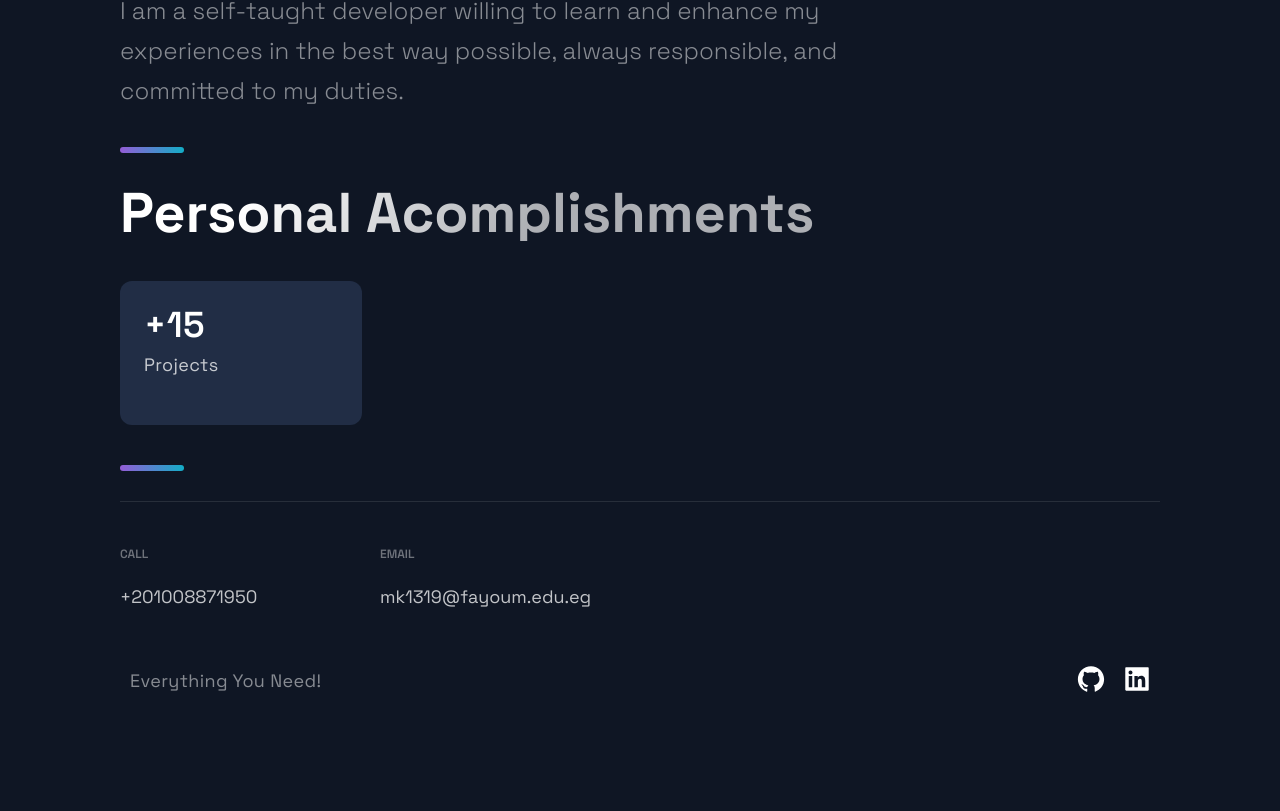
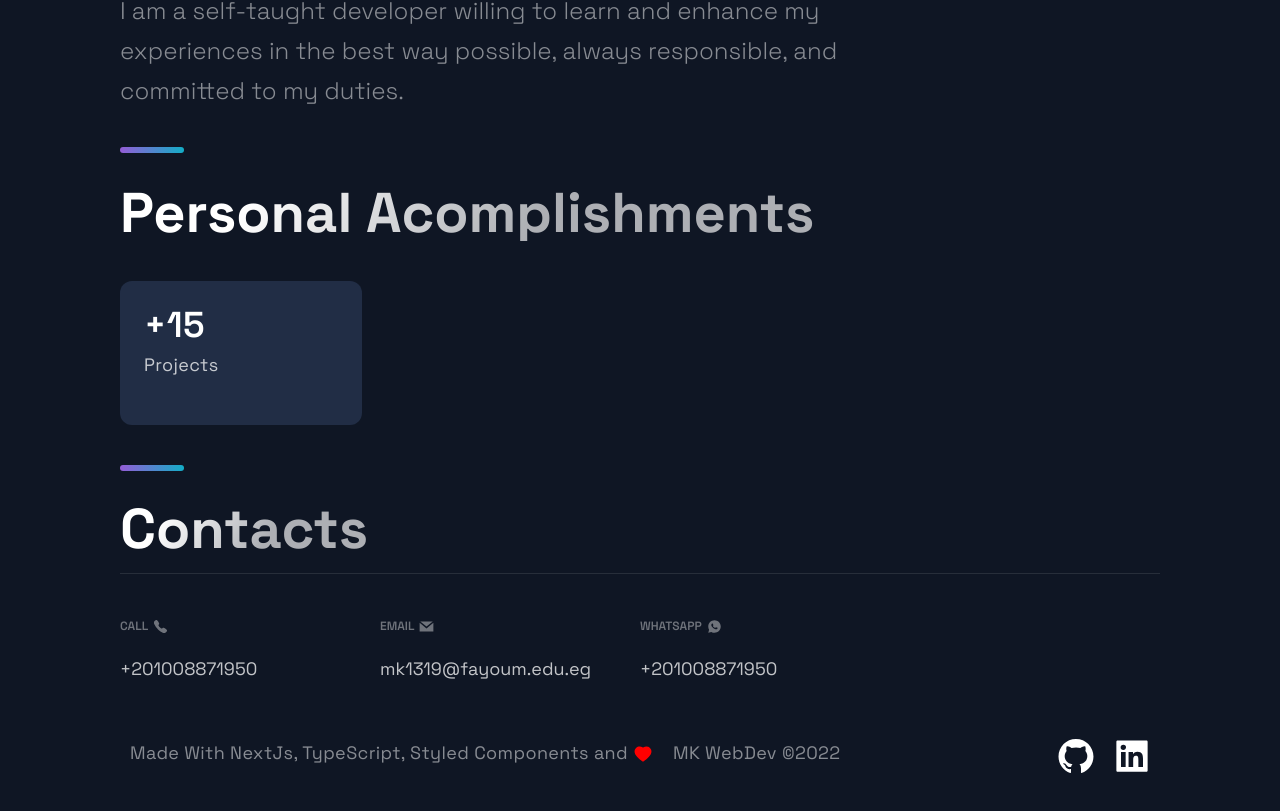
Before and after one commit to mostafakamal22/nextjs-portfolio, a Next.js app: page / in a window 1280 px wide. Shown: the part 2918-3729 px from the top of the page. Before the commit the page ends 3675 px from the top, so only its background shows below. Built offline with nearby package versions, Linux system fonts and the light colour scheme.

Commit message:
update footer with contact info

```diff
--- a/src/components/Footer/Footer.js
+++ b/src/components/Footer/Footer.js
@@ -1,5 +1,7 @@
 import React from "react";
-import { AiFillGithub, AiFillLinkedin } from "react-icons/ai";
+import { AiFillGithub, AiFillHeart, AiFillLinkedin } from "react-icons/ai";
+import { contacts } from "../../constants/constants";
+import { SectionTitle } from "../../styles/GlobalComponents";
 
 import { SocialIcons } from "../Header/HeaderStyles";
 import {
@@ -17,29 +19,41 @@ import {
 const Footer = () => {
   return (
     <FooterWrapper id="footer">
+      <SectionTitle>Contacts</SectionTitle>
       <LinkList>
-        <LinkColumn>
-          <LinkTitle>Call</LinkTitle>
-          <LinkItem href="tel:+201008871950">+201008871950</LinkItem>
-        </LinkColumn>
-        <LinkColumn>
-          <LinkTitle>Email</LinkTitle>
-          <LinkItem href="mailto:mk1319@fayoum.edu.eg">
-            mk1319@fayoum.edu.eg
-          </LinkItem>
-        </LinkColumn>
+        {contacts.map(({ title, text, icon, link }, index) => (
+          <LinkColumn key={index}>
+            <LinkTitle>
+              {title}
+              {icon}
+            </LinkTitle>
+            <LinkItem href={link} target="_blank">
+              {text}
+            </LinkItem>
+          </LinkColumn>
+        ))}
       </LinkList>
       <SocialIconsContainer>
         <CompanyContainer>
-          <Slogan>Everything You Need!</Slogan>
+          <Slogan>
+            Made With NextJs, TypeScript, Styled Components and{" "}
+            <AiFillHeart
+              style={{ color: "red", marginBottom: "-5px" }}
+              size={20}
+            />
+          </Slogan>
+          <Slogan>MK WebDev ©2022</Slogan>
         </CompanyContainer>
         <SocialContainer>
-          <SocialIcons href="https://github.com/mostafakamal22">
-            <AiFillGithub size="3rem" />
+          <SocialIcons href="https://github.com/mostafakamal22" target="_blank">
+            <AiFillGithub size={40} />
           </SocialIcons>
 
-          <SocialIcons href="https://linkedin.com/in/mostafakamal22/">
-            <AiFillLinkedin size="3rem" />
+          <SocialIcons
+            href="https://linkedin.com/in/mostafakamal22/"
+            target="_blank"
+          >
+            <AiFillLinkedin size={40} />
           </SocialIcons>
         </SocialContainer>
       </SocialIconsContainer>
--- a/src/components/Footer/FooterStyles.js
+++ b/src/components/Footer/FooterStyles.js
@@ -1,4 +1,4 @@
-import styled from "styled-components"
+import styled from "styled-components";
 
 export const FooterWrapper = styled.section`
   width: calc(100vw - 96px);
@@ -7,19 +7,18 @@ export const FooterWrapper = styled.section`
   margin: 1rem auto;
   box-sizing: content-box;
 
-
-  @media ${props => props.theme.breakpoints.sm} {
+  @media ${(props) => props.theme.breakpoints.sm} {
     padding: 0 16px 48px;
     width: calc(100vw - 32px);
   }
-`
+`;
 
 export const LinkItem = styled.a`
   font-size: 18px;
   line-height: 30px;
   color: rgba(255, 255, 255, 0.75);
   margin-bottom: 16px;
-	transition: .3s ease;
+  transition: 0.3s ease;
   position: relative;
   left: 0;
 
@@ -28,58 +27,56 @@ export const LinkItem = styled.a`
     left: 6px;
   }
 
-	@media ${props => props.theme.breakpoints.md} {
+  @media ${(props) => props.theme.breakpoints.md} {
     font-size: 16px;
     line-height: 28px;
     display: flex;
   }
 
-	@media ${props => props.theme.breakpoints.sm} {
+  @media ${(props) => props.theme.breakpoints.sm} {
     font-size: 8px;
     line-height: 14px;
     margin-bottom: 8px;
     display: flex;
     align-items: center;
   }
-`
+`;
 
 export const SocialIconsContainer = styled.div`
   max-width: 1040px;
   display: flex;
   justify-content: space-between;
 
-@media ${props => props.theme.breakpoints.md}{
+  @media ${(props) => props.theme.breakpoints.md} {
     display: flex;
     justify-content: space-between;
   }
 
-@media ${props => props.theme.breakpoints.sm}{
+  @media ${(props) => props.theme.breakpoints.sm} {
     display: flex;
     width: 100%;
     flex-direction: column;
   }
-`
+`;
 
 export const CompanyContainer = styled.div`
   display: flex;
-	align-items:baseline;
+  align-items: baseline;
   flex-wrap: wrap;
   margin-right: auto;
 
-
-	@media ${props => props.theme.breakpoints.md}{
+  @media ${(props) => props.theme.breakpoints.md} {
     flex-direction: column;
     align-items: baseline;
   }
 
-	@media ${props => props.theme.breakpoints.sm}{
+  @media ${(props) => props.theme.breakpoints.sm} {
     display: flex;
     flex-direction: column;
     margin: 0 0 32px;
     align-items: center;
   }
-`
-
+`;
 
 export const Slogan = styled.p`
   color: rgba(255, 255, 255, 0.5);
@@ -89,29 +86,28 @@ export const Slogan = styled.p`
   line-height: 30px;
   padding: 1rem;
 
-	@media ${props => props.theme.breakpoints.md}{
+  @media ${(props) => props.theme.breakpoints.md} {
     font-size: 16px;
     line-height: 28px;
   }
 
-	@media ${props => props.theme.breakpoints.sm}{
+  @media ${(props) => props.theme.breakpoints.sm} {
     line-height: 22px;
     font-size: 14px;
     min-width: 100px;
   }
-`
+`;
 
 export const SocialContainer = styled.div`
   display: flex;
   align-items: center;
 
-	@media ${props => props.theme.breakpoints.md}{
+  @media ${(props) => props.theme.breakpoints.md} {
     justify-content: center;
     padding-right: 16px;
     flex-wrap: wrap;
   }
-`
-
+`;
 
 export const LinkList = styled.ul`
   border-top: 1px solid rgba(255, 255, 255, 0.1);
@@ -120,29 +116,32 @@ export const LinkList = styled.ul`
   gap: 40px;
   padding: 40px 0 28px;
 
-	@media ${props => props.theme.breakpoints.lg} {
+  @media ${(props) => props.theme.breakpoints.lg} {
     padding: 32px 0 16px;
   }
 
-	@media ${props => props.theme.breakpoints.md} {
+  @media ${(props) => props.theme.breakpoints.md} {
     width: 100%;
     padding: 32px 0 16px;
     gap: 16px;
   }
-	@media ${props => props.theme.breakpoints.sm} {
+  @media ${(props) => props.theme.breakpoints.sm} {
     width: 100%;
     padding: 32px 4px 16px;
     gap: 5px;
   }
-`
+`;
 
 export const LinkColumn = styled.div`
   display: flex;
   flex-direction: column;
   max-width: 220px;
   width: 100%;
-`
+`;
 export const LinkTitle = styled.h4`
+  display: flex;
+  align-items: center;
+  gap: 0.5rem;
   font-style: normal;
   font-weight: 600;
   font-size: 12px;
@@ -151,9 +150,9 @@ export const LinkTitle = styled.h4`
   color: rgba(255, 255, 255, 0.4);
   margin-bottom: 16px;
 
-	@media ${props => props.theme.breakpoints.sm} {
+  @media ${(props) => props.theme.breakpoints.sm} {
     font-size: 10px;
     line-height: 12px;
     margin-bottom: 8px;
   }
-`
+`;
--- a/src/constants/constants.js
+++ b/src/constants/constants.js
@@ -7,6 +7,10 @@ import {
   DiReact,
 } from "react-icons/di";
 import { SiAuthy, SiHtml5 } from "react-icons/si";
+
+import { IoCall } from "react-icons/io5";
+import { RiWhatsappFill } from "react-icons/ri";
+import { GrMail } from "react-icons/gr";
 
 //Projects Data
 export const projects = [
@@ -112,3 +116,25 @@ export const technologies = [
 
 //Acomplishments data
 export const acomplishments = [{ number: "+15", text: "Projects" }];
+
+//Footer data
+export const contacts = [
+  {
+    title: "Call",
+    text: "+201008871950",
+    link: "tel:+201008871950",
+    icon: <IoCall size={15} />,
+  },
+  {
+    title: "Email",
+    text: "mk1319@fayoum.edu.eg",
+    link: "mailto:mk1319@fayoum.edu.eg",
+    icon: <GrMail size={15} />,
+  },
+  {
+    title: "WhatsApp",
+    text: "+201008871950",
+    link: "https://wa.me/201008871950",
+    icon: <RiWhatsappFill size={15} />,
+  },
+];
```
Lines whose indentation alone changed are shown as unchanged.
